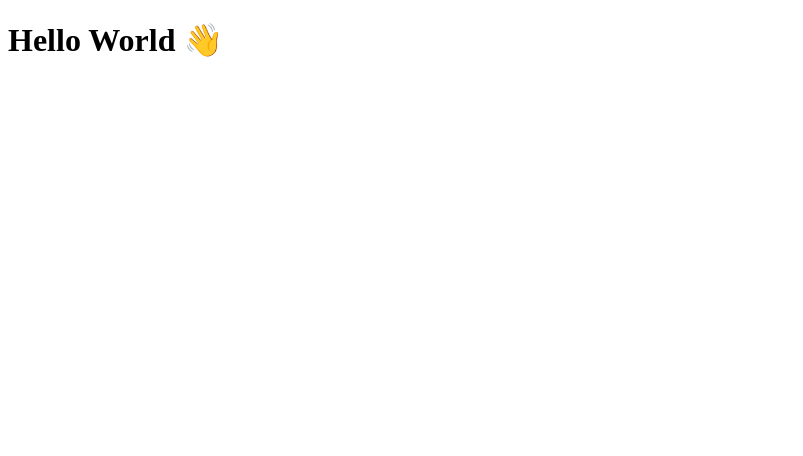
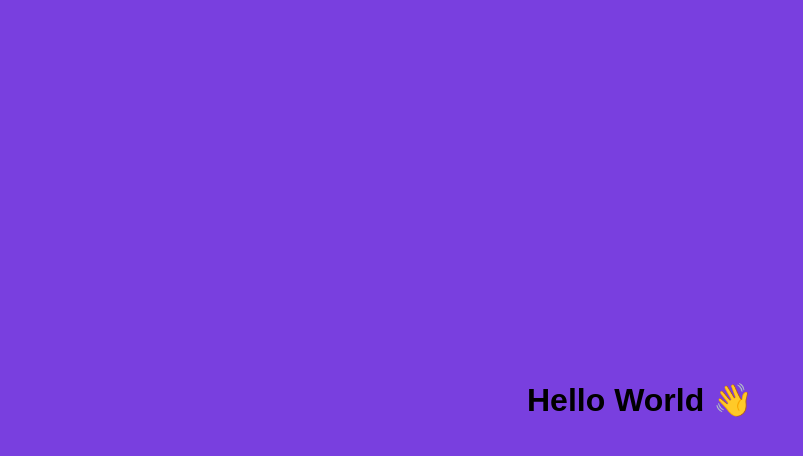
Before and after one commit to ivanherreradev/freecodecamp-frontend-certification, a React (Vite) app: page / in a window 1280 px wide. Shown: the top 456 px of the page, without its empty margins (0-803 px from the left). Built offline with nearby package versions, Linux system fonts and the light colour scheme.

Commit message:
add global styles

```diff
--- a/src/App.css
+++ b/src/App.css
@@ -0,0 +1,8 @@
+body {
+  display: flex;
+  align-items: center;
+  justify-content: center;
+  min-height: 100vh;
+  font-family: "Poppins", sans-serif;
+  background-color: #793fdf;
+}
--- a/src/App.jsx
+++ b/src/App.jsx
@@ -1,4 +1,5 @@
 import React from 'react'
+import './App.css'
 
 const App = () => {
   return (
--- a/src/index.css
+++ b/src/index.css
@@ -0,0 +1,18 @@
+* {
+  margin: 0;
+  padding: 0;
+  box-sizing: border-box;
+}
+
+li {
+  list-style: none;
+}
+
+a {
+  text-decoration: none;
+}
+
+button {
+  border: none;
+  background: none;
+}
```
